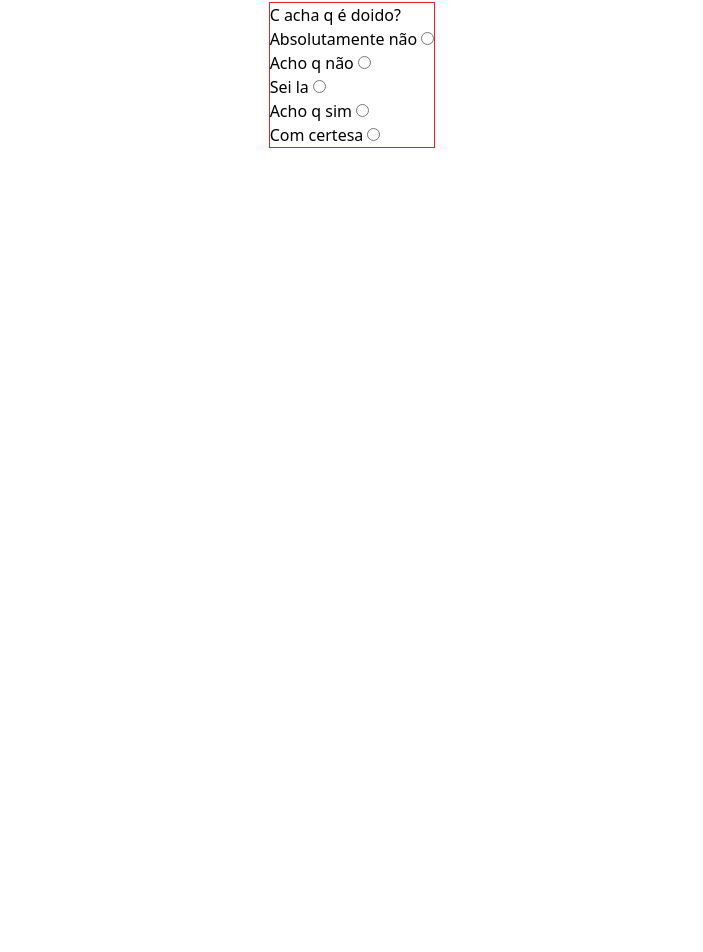
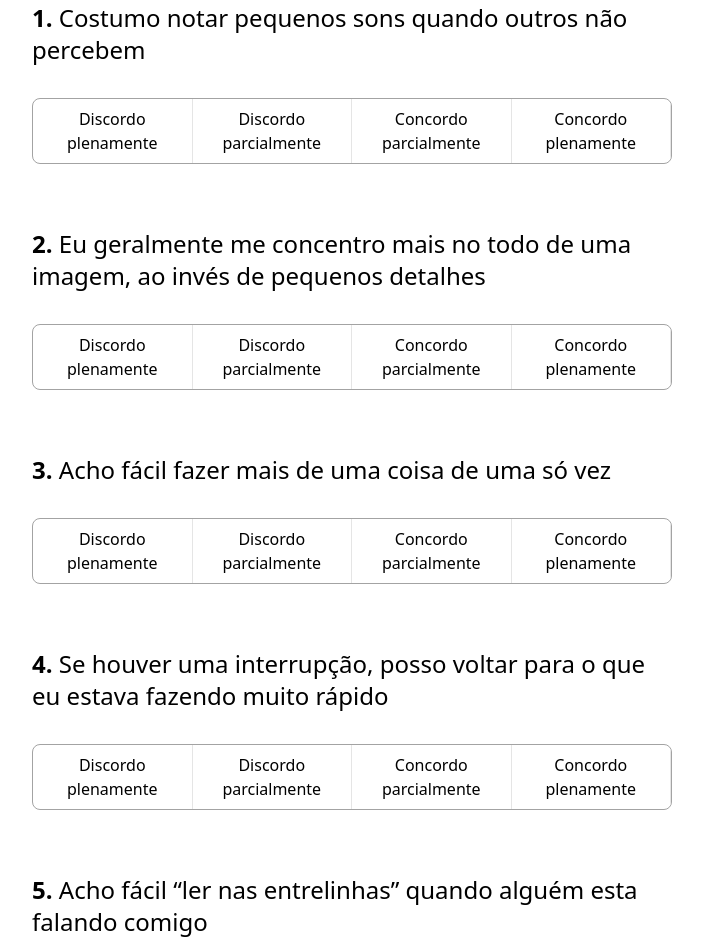
Before and after one commit to mateusfg7/aq-10-protocol, a SvelteKit app: page / in a window 1280 px wide. Shown: the part 38-990 px from the top of the page, without its empty margins (288-991 px from the left). Before the commit the page ends 800 px from the top, so only its background shows below. Built offline with nearby package versions, Linux system fonts and the light colour scheme.

Commit message:
feat(ui): add initial questions

```diff
--- a/src/routes/+page.svelte
+++ b/src/routes/+page.svelte
@@ -1,29 +1,62 @@
 <script lang="ts">
-	let choice: string;
+	import ChoiceSelector from '$lib/components/choice-selector.svelte';
+
+	let questions = [
+		{
+			question: 'Costumo notar pequenos sons quando outros não percebem',
+			reverseWeight: false,
+			points: 0
+		},
+		{
+			question:
+				'Eu geralmente me concentro mais no todo de uma imagem, ao invés de pequenos detalhes',
+			reverseWeight: true,
+			points: 0
+		},
+		{
+			question: 'Acho fácil fazer mais de uma coisa de uma só vez',
+			reverseWeight: true,
+			points: 0
+		},
+		{
+			question: 'Se houver uma interrupção, posso voltar para o que eu estava fazendo muito rápido',
+			reverseWeight: true,
+			points: 0
+		},
+		{
+			question: 'Acho fácil “ler nas entrelinhas” quando alguém esta falando comigo',
+			reverseWeight: true,
+			points: 0
+		},
+		{
+			question: 'Eu sei dizer se alguém que está me ouvindo está ficando entediado',
+			reverseWeight: true,
+			points: 0
+		},
+		{
+			question:
+				'Quando estou lendo uma história, acho difícil descobrir as intenções dos personagens',
+			reverseWeight: false,
+			points: 0
+		},
+		{
+			question:
+				'Gosto de coletar informações sobre categorias de coisas (por exemplo, tipos de carro, tipos de pássaros, tipos de trem, tipos de planta, etc.)',
+			reverseWeight: false,
+			points: 0
+		},
+		{
+			question:
+				'Acho que é fácil descobrir o que alguém está pensando ou sentindo apenas olhando para o rosto da pessoa',
+			reverseWeight: true,
+			points: 0
+		},
+		{ question: 'Acho difícil entender as intenções das pessoas', reverseWeight: false, points: 0 }
+	];
 </script>
 
-<div class="border border-red-600">
-	<div>C acha q é doido?</div>
-	<div>
-		<div>
-			<label for="q1">Absolutamente não</label>
-			<input type="radio" name="q1" id="q1" value="q1" bind:group={choice} />
-		</div>
-		<div>
-			<label for="q1">Acho q não</label>
-			<input type="radio" name="q2" id="q2" value="q2" bind:group={choice} />
-		</div>
-		<div>
-			<label for="q1">Sei la</label>
-			<input type="radio" name="q3" id="q3" value="q3" bind:group={choice} />
-		</div>
-		<div>
-			<label for="q1">Acho q sim</label>
-			<input type="radio" name="q4" id="q4" value="q4" bind:group={choice} />
-		</div>
-		<div>
-			<label for="q1">Com certesa</label>
-			<input type="radio" name="q5" id="q5" value="q5" bind:group={choice} />
-		</div>
-	</div>
+<div class="flex flex-col max-w-[40rem] gap-16 pb-52">
+	{#each questions as { points, question, reverseWeight }, index (question)}
+		<ChoiceSelector index={index + 1} {reverseWeight} title={question} bind:points />
+	{/each}
 </div>
```
